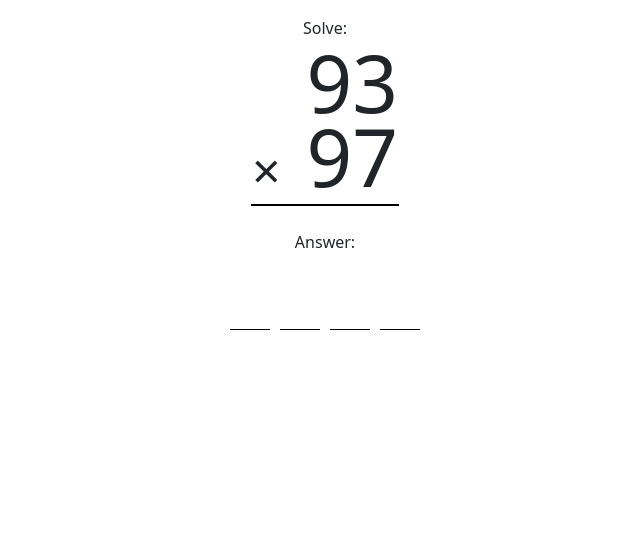
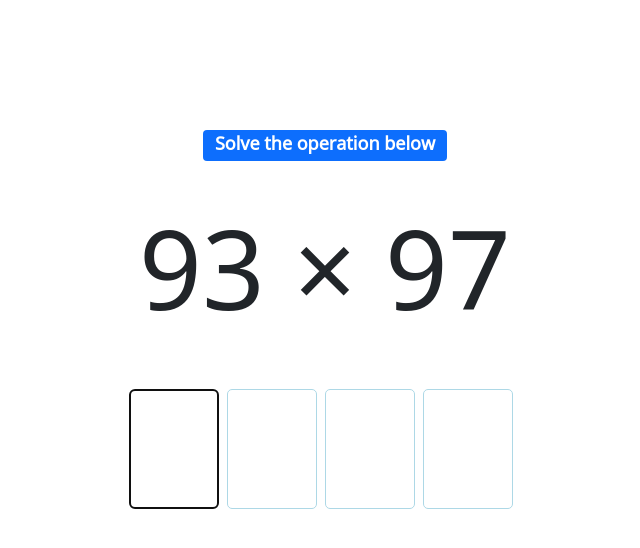
Before and after one commit to flowfree/rapid-math, a React (Create React App) app: page / in a window 1280 px wide. Shown: the top 548 px of the page, without its empty margins (315-955 px from the left). Built offline with nearby package versions, Linux system fonts and the light colour scheme.

Commit message:
Improved the layout

```diff
--- a/public/index.html
+++ b/public/index.html
@@ -3,7 +3,7 @@
   <head>
     <meta charset="utf-8" />
     <meta name="viewport" content="width=device-width, initial-scale=1" />
-    <title>Rapid Calc</title>
+    <title>Rapid Math</title>
     <link rel="preconnect" href="https://fonts.googleapis.com">
     <link rel="preconnect" href="https://fonts.gstatic.com" crossorigin>
     <link href="https://fonts.googleapis.com/css2?family=Noto+Sans+Math&display=swap" rel="stylesheet">
--- a/src/App.css
+++ b/src/App.css
@@ -1,46 +1,38 @@
-.operation {
-  font-size: 80px;
-  line-height: 60px;
+body {
   font-family: 'Noto Sans Math', sans-serif;
 }
 
-.operation .border-bottom {
-  border-bottom: #000 2px solid !important;
+.rapid-math {
+  margin-top: 130px;
+  text-align: center;
 }
 
-.operation td {
-  text-align: right;
+.rapid-math .badge {
+  font-size: 18px;
 }
 
-.operation .operator {
-  font-size: 50px;
-  padding-top: 25px;
-  padding-right: 25px;
+.rapid-math .operation {
+  font-size: 110px;
+  line-height: 1.2em;
 }
 
-.user-input input {
-  width: 40px;
-  margin: 0 5px;
-  font-size: 50px;
-  line-height: 65px;
+.rapid-math input {
+  font-size: 70px;
+  line-height: 1.1em;
+  height: 120px;
   text-align: center;
-  border: none;
-  border-bottom: #000 1px solid;
+  width: 90px;
+  padding: 10px;
+  border: lightblue 1px solid;
+  border-radius: 5px;
 }
 
-.user-input input[disabled] {
-  font-size: 50px;
-  margin: 0 10px;
-  background: none;
+.rapid-math input.correct {
+  color: green;
 }
 
-.user-input.correct input {
-  color: green;
+.rapid-math input.dot {
+  border: none;
+  width: 40px;
+  background-color: white;
 }
-.user-input.wrong input {
-  color: red;
-}
-
-.user-input input:focus {
-  outline: none;
-}
--- a/src/App.js
+++ b/src/App.js
@@ -95,29 +95,19 @@ function App() {
     }
   }
 
-
   return (
     <div className="container">
-      <div className="row justify-content-center text-center">
-        <div className="col-auto">
-          <p className="my-3">
-            Solve:
-          </p>
-          {opDisplay}
-          {answer && (
-            <div>
-              <p className="mt-4 mb-2">
-                Answer:
-              </p>
-              <UserInput
-                answer={answer}
-                onCompleted={handleOnCompleted}
-              />
-            </div>
-          )}
+      <div className="rapid-math">
+        <div className="row">
+          <div className="col-12">
+            <span className="badge bg-primary">Solve the operation below</span>
+            {opDisplay}
+            {answer && <UserInput answer={answer} onCompleted={handleOnCompleted} />}
+          </div>
         </div>
       </div>
     </div>
+
   )
 }
 
--- a/src/components/Multiplication.js
+++ b/src/components/Multiplication.js
@@ -1,18 +1,11 @@
 function Multiplication({ op1, op2 }) {
   return (
-    <div className="d-flex justify-content-center">
-      <table className="operation">
-        <tbody>
-          <tr>
-            <td></td>
-            <td>{op1}</td>
-          </tr>
-          <tr className="border-bottom">
-            <td className="operator">&times;</td>
-            <td>{op2}</td>
-          </tr>
-        </tbody>
-      </table>
+    <div className="row operation">
+      <div className="col-12">
+        <p className="my-5">
+          {op1} &times; {op2}
+        </p>
+      </div>
     </div>
   )
 }
--- a/src/components/Substraction.js
+++ b/src/components/Substraction.js
@@ -5,22 +5,14 @@ function Substraction({ op1, op2 }) {
   } catch(e) {
     numDecimals = 0
   }
-  op1 = op1.toFixed(numDecimals)
 
   return (
-    <div className="d-flex justify-content-center">
-      <table className="operation">
-        <tbody>
-          <tr>
-            <td></td>
-            <td>{op1}</td>
-          </tr>
-          <tr className="border-bottom">
-            <td className="operator">&minus;</td>
-            <td>{op2}</td>
-          </tr>
-        </tbody>
-      </table>
+    <div className="row operation">
+      <div className="col-12">
+        <p className="my-5">
+          {op1} &minus; {op2}
+        </p>
+      </div>
     </div>
   )
 }
--- a/src/components/UserInput.js
+++ b/src/components/UserInput.js
@@ -82,8 +82,8 @@ function UserInput({ answer, onCompleted }) {
   }
 
   return (
-    <div className="user-input">
-      <div className="inputs">
+    <div className="row">
+      <div className="col-12">
         {userAnswer.map((value, index) => {
           const isDot = String(answer).indexOf('.') === index
           return (
@@ -92,14 +92,14 @@ function UserInput({ answer, onCompleted }) {
               key={index}
               value={isDot ? "." : (value || '')}
               disabled={isDot}
-              className="shadow-none"
+              className={"me-2 " + (isCorrect ? 'correct ' : '') + (isDot ? 'dot ' : '')}
+              maxLength="1"
               onChange={e => handleInputChange(e, index)}
               onKeyDown={e => handleKeyDown(e, index)}
             />
           )
         })}
       </div>
-      {isCorrect && <p className="mt-2 text-success">You got it!</p>}
     </div>
   )
 }
```
